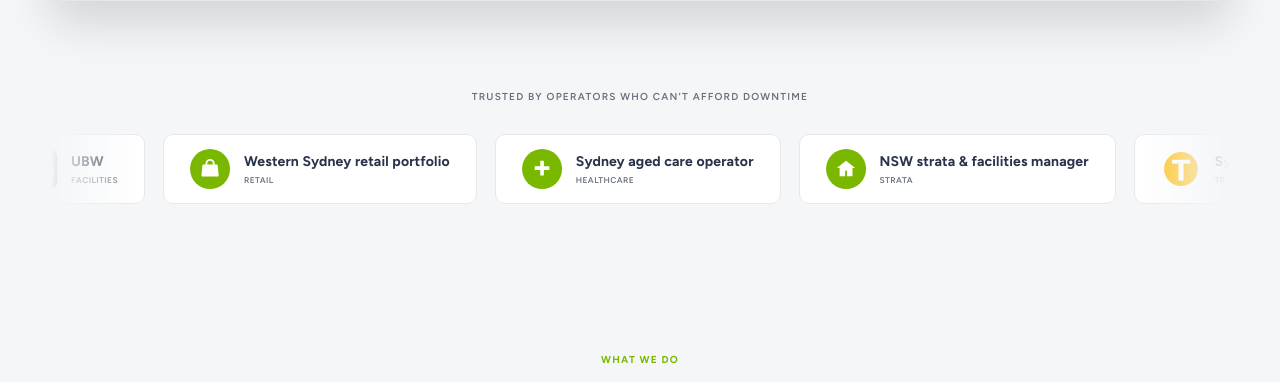
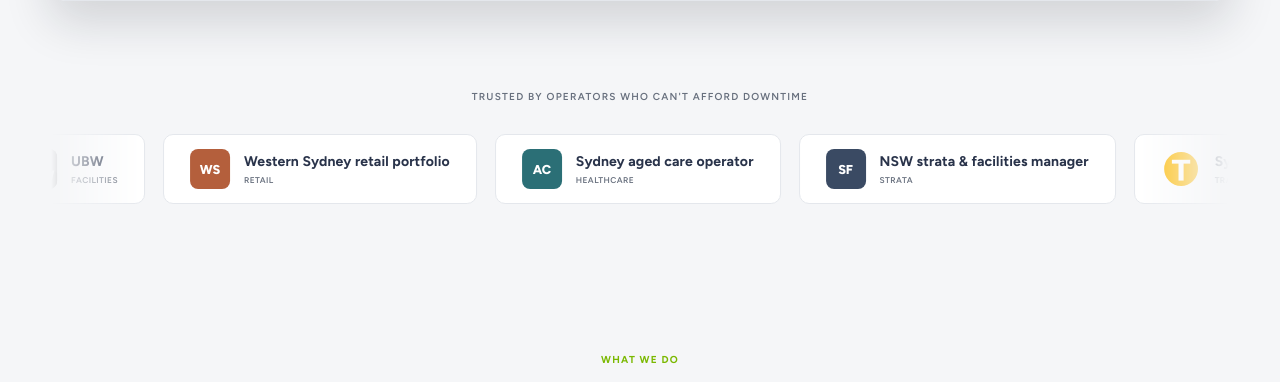
Before and after one commit to the-roshandahal/IMSDjango, a Django app: page / in a window 1280 px wide. Shown: the part 914-1296 px from the top of the page. Run offline with Django 5.2, Linux system fonts and the light colour scheme.

Commit message:
Replace generic client-badge icons with colored lettermarks
The unnamed clients (retail portfolio, aged care operator, strata
manager) used identical generic SVG glyphs that gave no visual
distinction between entries; swap them for per-client colored initials.

Co-Authored-By: Claude Sonnet 5 <noreply@anthropic.com>
Claude-Session: https://claude.ai/code/session_01CYDBefNVj9KnBLmtLZCHED

```diff
--- a/templates/core/home.html
+++ b/templates/core/home.html
@@ -157,6 +157,11 @@
   .client-badge .client-logo-crop { display: inline-block; width: 40px; height: 40px; border-radius: 8px; overflow: hidden; flex-shrink: 0; background: #1b1a1a; }
   .client-badge .client-logo-crop img { display: block; width: 77px; height: 40px; max-width: none; object-fit: cover; object-position: left top; }
   .client-badge .icon-badge { width: 40px; height: 40px; }
+  .client-lettermark {
+    width: 40px; height: 40px; border-radius: 8px; flex-shrink: 0;
+    display: flex; align-items: center; justify-content: center;
+    font-family: var(--font-display); font-weight: 800; font-size: 0.92rem; color: #fff; letter-spacing: -0.01em;
+  }
   .client-badge span.badge-text { font-family: var(--font-display); font-weight: 700; font-size: 1rem; color: var(--ink-800, var(--ink-700)); letter-spacing: 0.01em; white-space: nowrap; }
   .client-badge span.badge-text small { display: block; font-family: var(--font-mono); font-size: 0.6rem; letter-spacing: 0.05em; text-transform: uppercase; color: var(--ink-400); margin-top: 2px; font-weight: 600; }
 
@@ -441,9 +446,9 @@
       {% for i in "12" %}
       <div class="client-badge"><img class="client-logo" src="{% static 'img/home/clients/sydney-trains.svg' %}" alt="Sydney Trains"><span class="badge-text">Sydney Trains<small>Transport &amp; rail</small></span></div>
       <div class="client-badge"><span class="client-logo-crop"><img src="{% static 'img/home/clients/ubw.svg' %}" alt="UBW"></span><span class="badge-text">UBW<small>Facilities</small></span></div>
-      <div class="client-badge"><span class="icon-badge"><svg viewBox="0 0 24 24" fill="currentColor"><path d="M7 7V6a5 5 0 0 1 10 0v1h2.3a1 1 0 0 1 1 .9l1.1 11.2a1 1 0 0 1-1 1.1H3.6a1 1 0 0 1-1-1.1L3.7 7.9a1 1 0 0 1 1-.9H7ZM9 7h6V6a3 3 0 0 0-6 0v1Z"/></svg></span><span class="badge-text">Western Sydney retail portfolio<small>Retail</small></span></div>
-      <div class="client-badge"><span class="icon-badge"><svg viewBox="0 0 24 24" fill="currentColor"><path d="M10 3h4v6h6v4h-6v6h-4v-6H4V9h6V3Z"/></svg></span><span class="badge-text">Sydney aged care operator<small>Healthcare</small></span></div>
-      <div class="client-badge"><span class="icon-badge"><svg viewBox="0 0 24 24" fill="currentColor"><path d="M12 3 2 11h3v9h6v-6h2v6h6v-9h3L12 3Z"/></svg></span><span class="badge-text">NSW strata &amp; facilities manager<small>Strata</small></span></div>
+      <div class="client-badge"><span class="client-lettermark" style="background:#b45f3c;">WS</span><span class="badge-text">Western Sydney retail portfolio<small>Retail</small></span></div>
+      <div class="client-badge"><span class="client-lettermark" style="background:#2b6f76;">AC</span><span class="badge-text">Sydney aged care operator<small>Healthcare</small></span></div>
+      <div class="client-badge"><span class="client-lettermark" style="background:#3a4a63;">SF</span><span class="badge-text">NSW strata &amp; facilities manager<small>Strata</small></span></div>
       {% endfor %}
     </div>
   </div>
```
